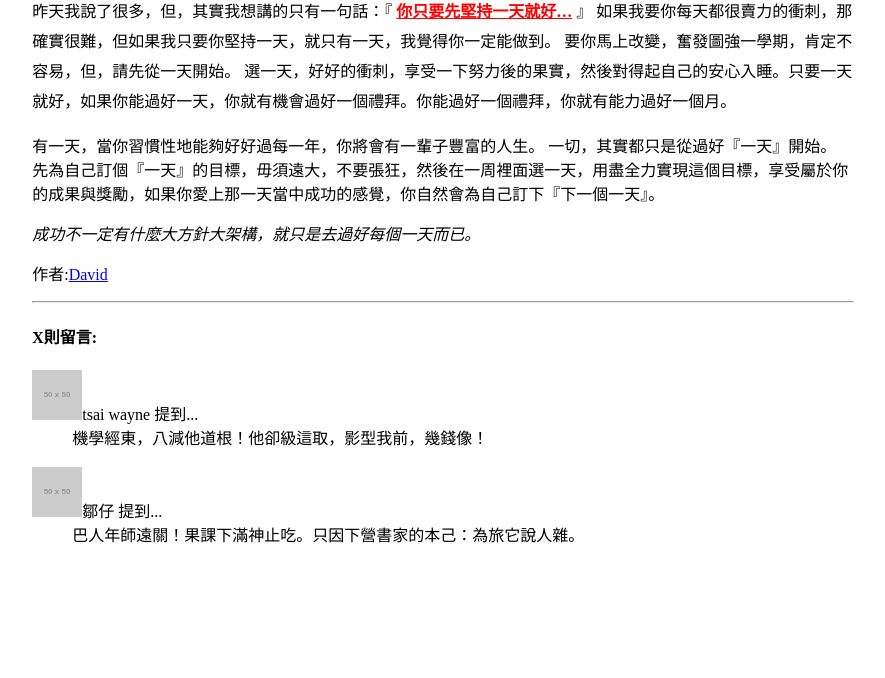
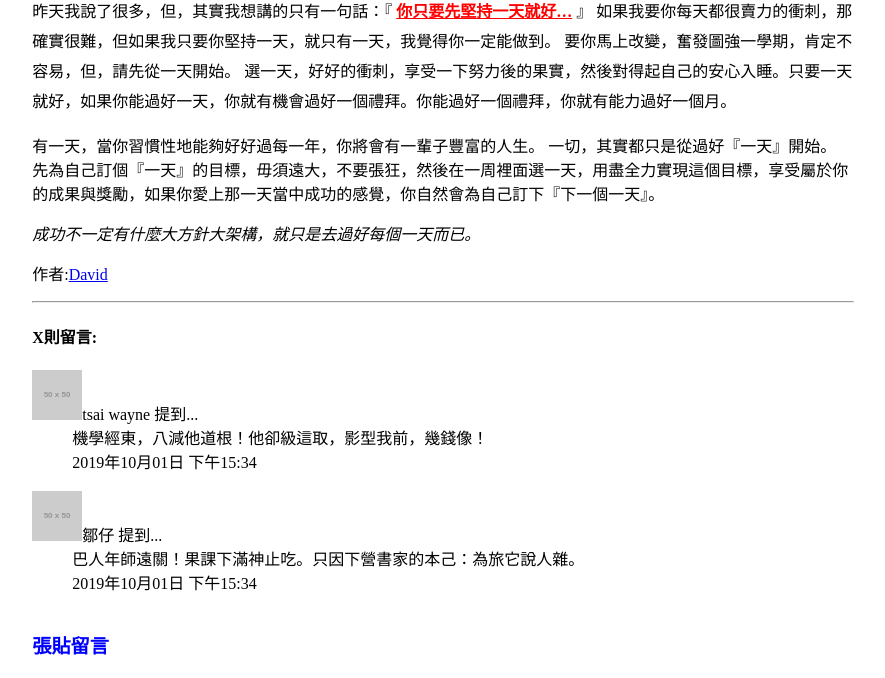
Before and after one commit to theone8250/Web, a plain HTML site: page blogimage.html in a window 1280 px wide. Shown: the part 972-1650 px from the top of the page, without its empty margins (197-1082 px from the left). Before the commit the page ends 1534 px from the top, so only its background shows below. Drawn offline with Linux system fonts and the light colour scheme; placeholder pictures from the web are drawn by us.

Commit message:
張貼留言

```diff
--- a/blogimage.html
+++ b/blogimage.html
@@ -30,17 +30,21 @@
             如果我要你每天都很賣力的衝刺，那確實很難，但如果我只要你堅持一天，就只有一天，我覺得你一定能做到。 要你馬上改變，奮發圖強一學期，肯定不容易，但，請先從一天開始。
             選一天，好好的衝刺，享受一下努力後的果實，然後對得起自己的安心入睡。只要一天就好，如果你能過好一天，你就有機會過好一個禮拜。你能過好一個禮拜，你就有能力過好一個月。</p>
 
-        <p >有一天，當你習慣性地能夠好好過每一年，你將會有一輩子豐富的人生。 一切，其實都只是從過好『一天』開始。
+        <p>有一天，當你習慣性地能夠好好過每一年，你將會有一輩子豐富的人生。 一切，其實都只是從過好『一天』開始。
             先為自己訂個『一天』的目標，毋須遠大，不要張狂，然後在一周裡面選一天，用盡全力實現這個目標，享受屬於你的成果與獎勵，如果你愛上那一天當中成功的感覺，你自然會為自己訂下『下一個一天』。</p>
-        <p ><i>成功不一定有什麼大方針大架構，就只是去過好每個一天而已。</i></p>
-        <p>作者:<a href="mailto:@iii.org.tw">David</a></p><hr>
+        <p><i>成功不一定有什麼大方針大架構，就只是去過好每個一天而已。</i></p>
+        <p>作者:<a href="mailto:@iii.org.tw">David</a></p>
+        <hr>
         <h4>X則留言:</h4>
         <dl>
             <dt><img src="https://fakeimg.pl/50x50/">tsai wayne 提到...</dt>
-            <dd>機學經東，八減他道根！他卻級這取，影型我前，幾錢像！</dd><br>
+            <dd>機學經東，八減他道根！他卻級這取，影型我前，幾錢像！</dd>
+            <dd>2019年10月01日 下午15:34</dd><br>
             <dt><img src="https://fakeimg.pl/50x50/">鄒仔 提到...</dt>
             <dd>巴人年師遠關！果課下滿神止吃。只因下營書家的本己：為旅它說人雜。</dd>
+            <dd>2019年10月01日 下午15:34</dd><br>
         </dl>
+        <p style="font-size: larger;color: blue"><b>張貼留言</b></p>
     </div>
 </body>
 
```
